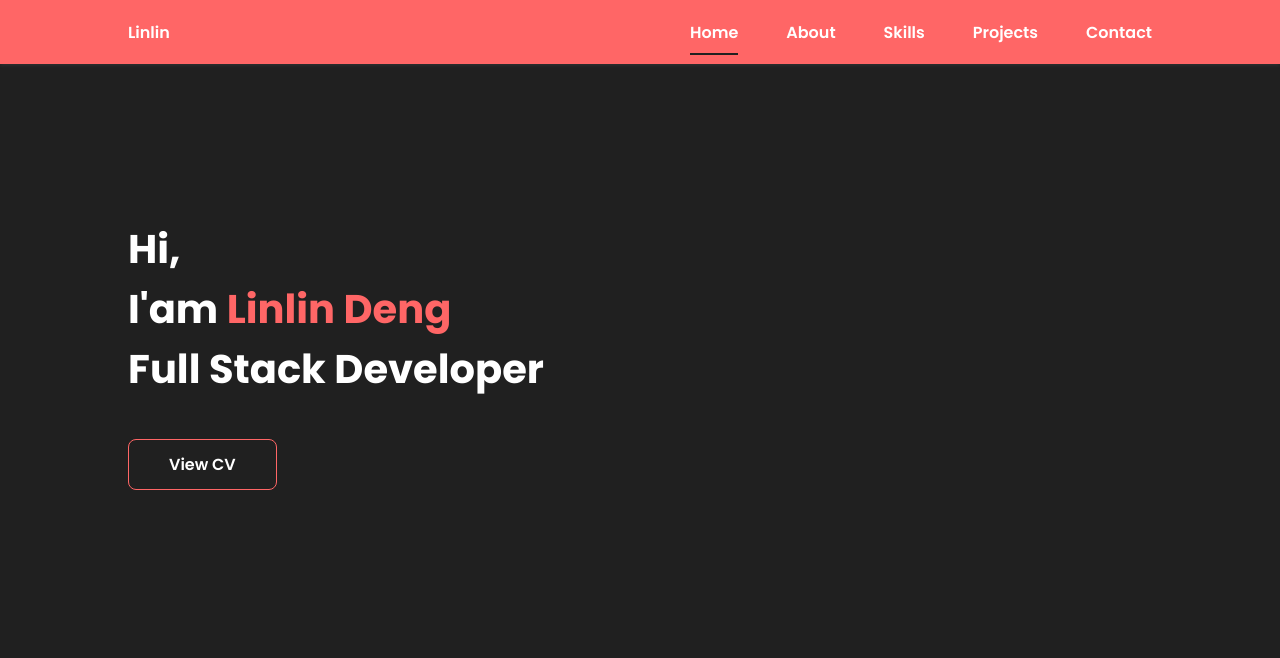
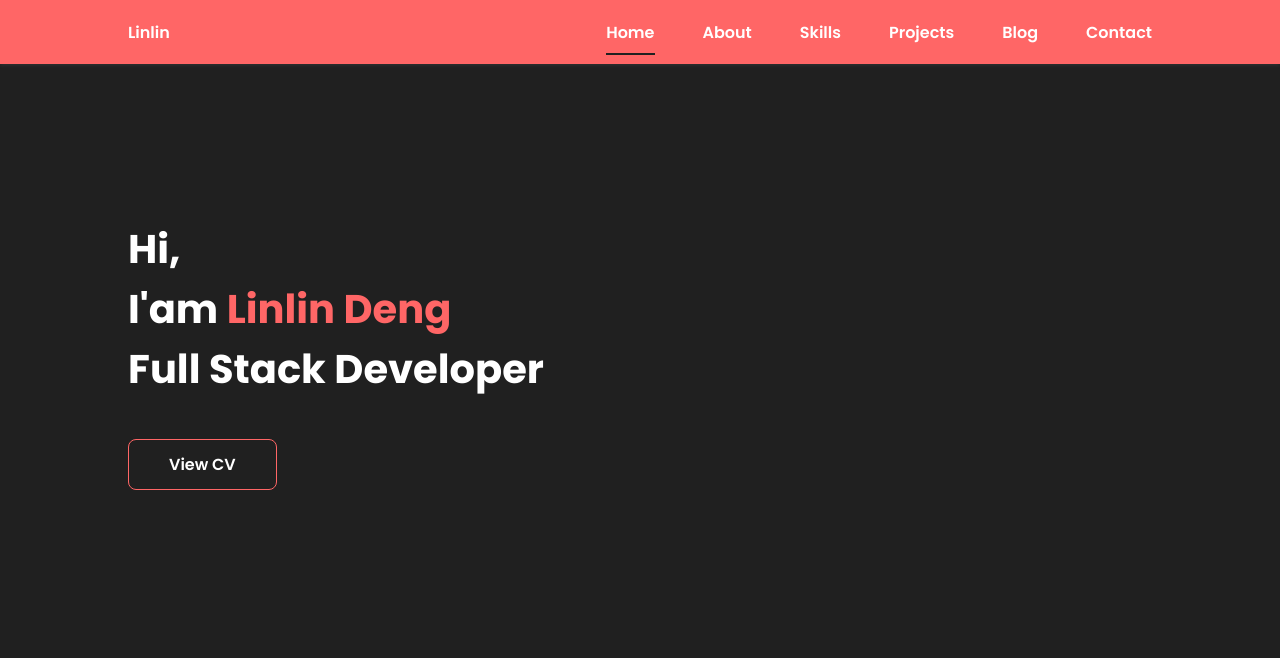
Before and after one commit to LD0315/my-portfolio, a plain HTML site: page index.html in a window 1280 px wide. Shown: the top 658 px of the page. Drawn offline with nearby package versions, Linux system fonts and the light colour scheme.

Commit message:
add blog

```diff
--- a/index.html
+++ b/index.html
@@ -25,6 +25,7 @@
                         <li class="nav__item"><a href="#about" class="nav__link">About</a></li>
                         <li class="nav__item"><a href="#skills" class="nav__link">Skills</a></li>
                         <li class="nav__item"><a href="#work" class="nav__link">Projects</a></li>
+                        <li class="nav__item"><a href="#blog" class="nav__link">Blog</a></li>
                         <li class="nav__item"><a href="#contact" class="nav__link">Contact</a></li>
                     </ul>
                 </div>
```
